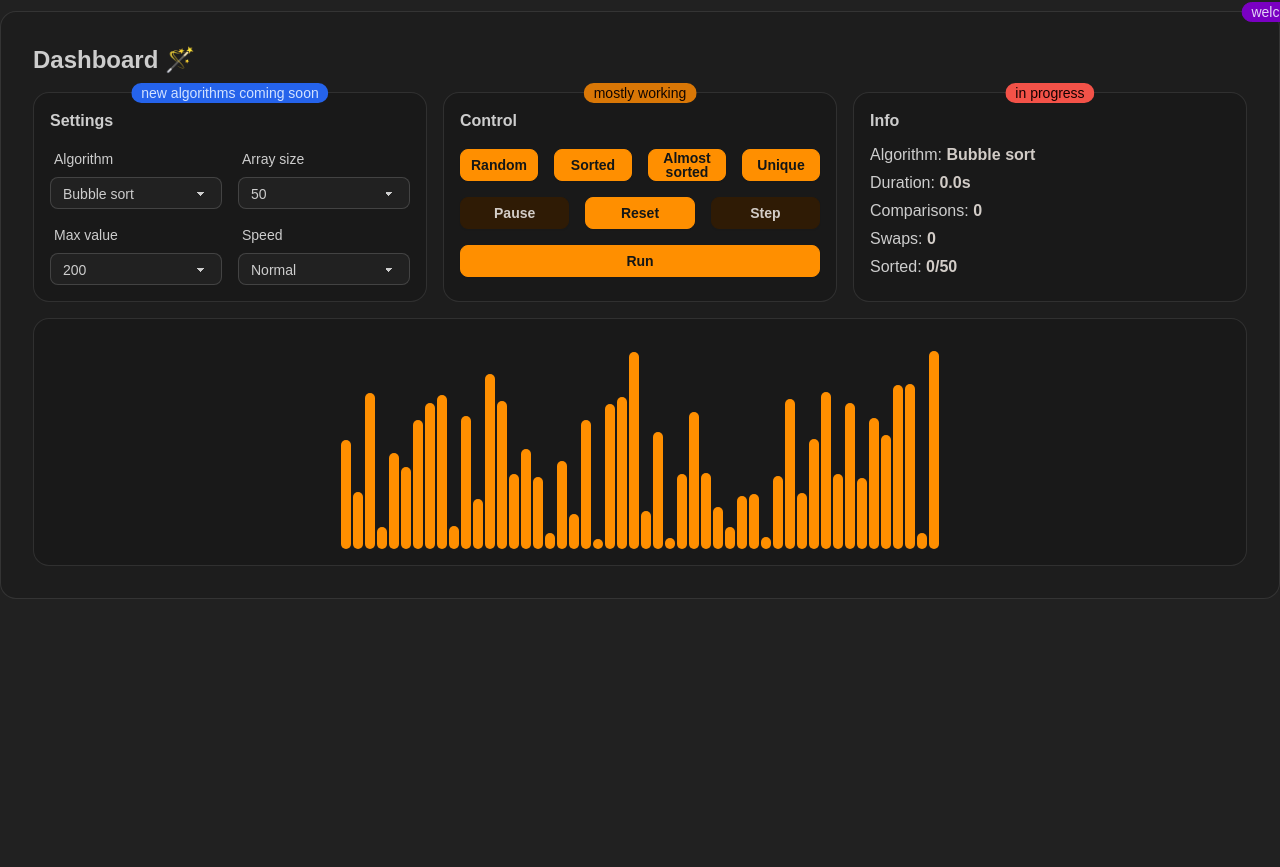
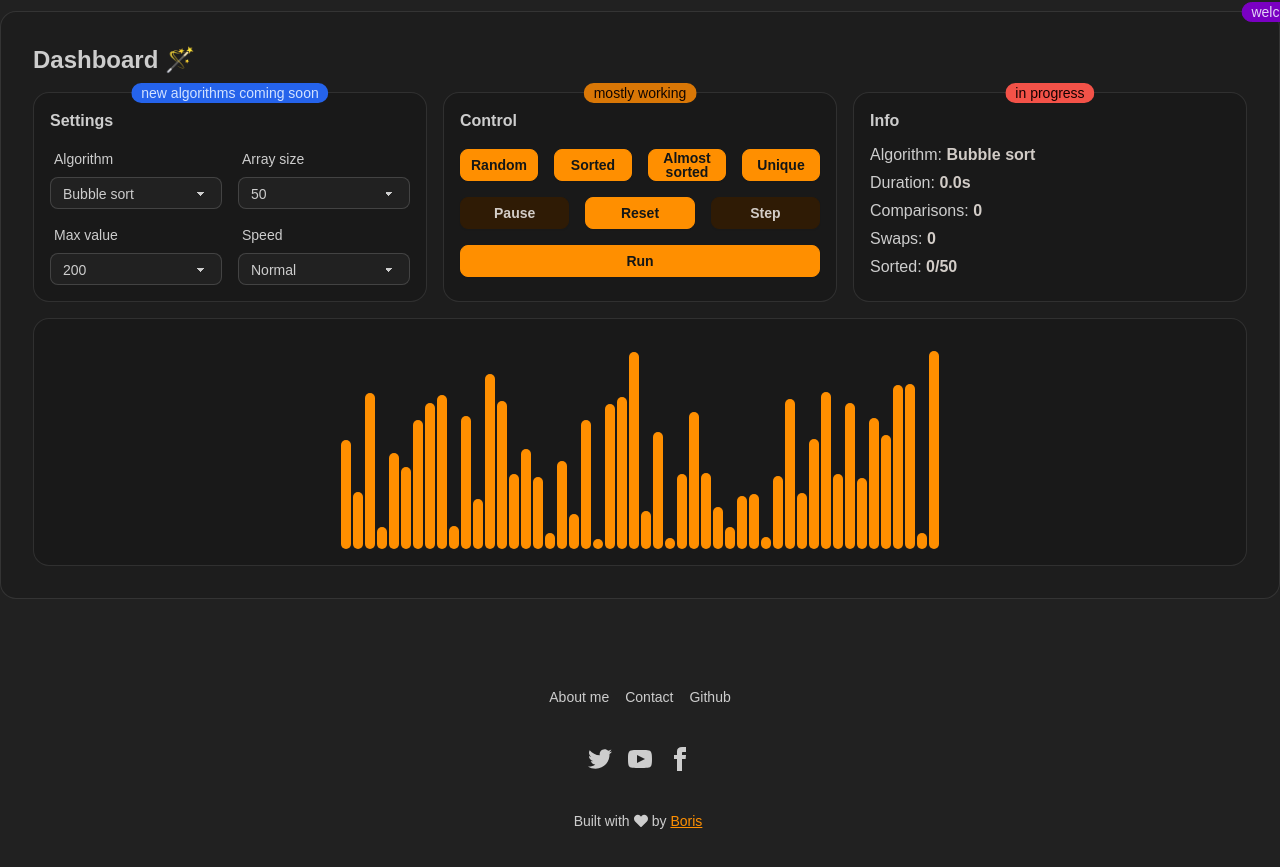
Before and after one commit to borisvicena/SortWizard, a Next.js app: page / in a window 1280 px wide. Shown: the part 135-1002 px from the top of the page. Before the commit the page ends 816 px from the top, so only its background shows below. Built offline with nearby package versions, Linux system fonts and the light colour scheme.

Commit message:
added simple footer

```diff
--- a/src/app/page.tsx
+++ b/src/app/page.tsx
@@ -1,6 +1,7 @@
 import Chart from "@/components/Chart";
 import Dashboard from "@/components/Dashboard";
 import Navbar from "@/components/Navbar";
+import { FaHeart } from "react-icons/fa";
 
 export default function Home() {
   return (
@@ -8,6 +9,59 @@
       <div className="bg-base-100 min-h-screen">
         <Navbar />
         <Dashboard />
+        <footer className="footer footer-center text-base-content rounded p-10 mt-12">
+          <nav className="grid grid-flow-col gap-4">
+            <a className="link link-hover">About me</a>
+            <a className="link link-hover">Contact</a>
+            <a className="link link-hover">Github</a>
+          </nav>
+          <nav>
+            <div className="grid grid-flow-col gap-4">
+              <a>
+                <svg
+                  xmlns="http://www.w3.org/2000/svg"
+                  width="24"
+                  height="24"
+                  viewBox="0 0 24 24"
+                  className="fill-current"
+                >
+                  <path d="M24 4.557c-.883.392-1.832.656-2.828.775 1.017-.609 1.798-1.574 2.165-2.724-.951.564-2.005.974-3.127 1.195-.897-.957-2.178-1.555-3.594-1.555-3.179 0-5.515 2.966-4.797 6.045-4.091-.205-7.719-2.165-10.148-5.144-1.29 2.213-.669 5.108 1.523 6.574-.806-.026-1.566-.247-2.229-.616-.054 2.281 1.581 4.415 3.949 4.89-.693.188-1.452.232-2.224.084.626 1.956 2.444 3.379 4.6 3.419-2.07 1.623-4.678 2.348-7.29 2.04 2.179 1.397 4.768 2.212 7.548 2.212 9.142 0 14.307-7.721 13.995-14.646.962-.695 1.797-1.562 2.457-2.549z"></path>
+                </svg>
+              </a>
+              <a>
+                <svg
+                  xmlns="http://www.w3.org/2000/svg"
+                  width="24"
+                  height="24"
+                  viewBox="0 0 24 24"
+                  className="fill-current"
+                >
+                  <path d="M19.615 3.184c-3.604-.246-11.631-.245-15.23 0-3.897.266-4.356 2.62-4.385 8.816.029 6.185.484 8.549 4.385 8.816 3.6.245 11.626.246 15.23 0 3.897-.266 4.356-2.62 4.385-8.816-.029-6.185-.484-8.549-4.385-8.816zm-10.615 12.816v-8l8 3.993-8 4.007z"></path>
+                </svg>
+              </a>
+              <a>
+                <svg
+                  xmlns="http://www.w3.org/2000/svg"
+                  width="24"
+                  height="24"
+                  viewBox="0 0 24 24"
+                  className="fill-current"
+                >
+                  <path d="M9 8h-3v4h3v12h5v-12h3.642l.358-4h-4v-1.667c0-.955.192-1.333 1.115-1.333h2.885v-5h-3.808c-3.596 0-5.192 1.583-5.192 4.615v3.385z"></path>
+                </svg>
+              </a>
+            </div>
+          </nav>
+          <aside>
+            <p className="inline-flex justify-center items-center">
+              Built with
+              <span className="mx-1">
+                <FaHeart />
+              </span>
+              by <span className="text-primary link mx-1">Boris</span>
+            </p>
+          </aside>
+        </footer>
       </div>
     </>
   );
```
